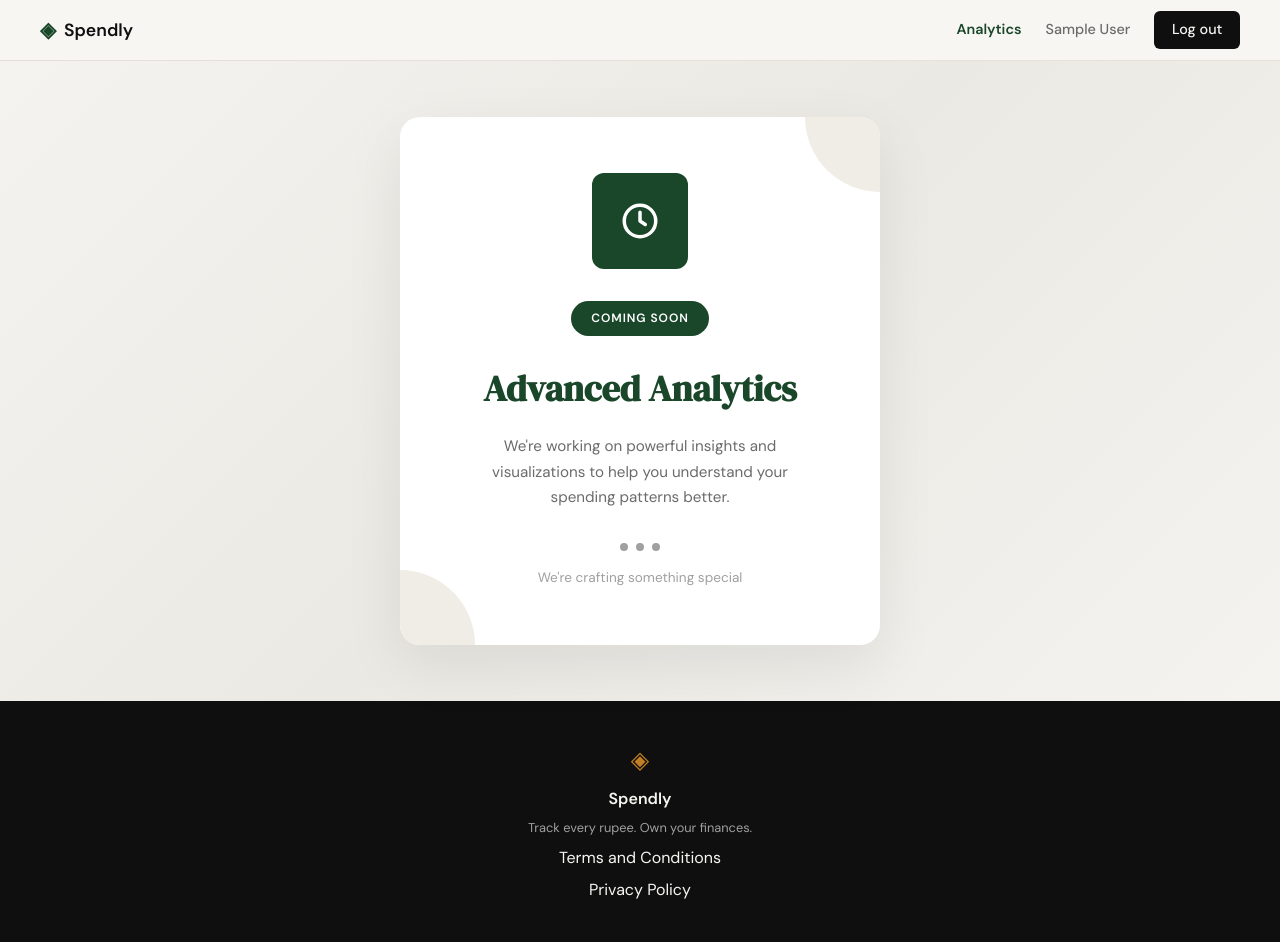
After one commit to gozepriyabrata-hash/SpenDee, a Flask app: page /analytics in a window 1280 px wide. The commit adds this page. Run offline with Flask 3, Linux system fonts and the light colour scheme; the visitor is signed in with stand-in values (Sample User, id 1).

Commit message:
add comming soon page

```diff
--- a/app.py
+++ b/app.py
@@ -166,6 +166,14 @@ def profile():
     )
 
 
+@app.route("/analytics")
+def analytics():
+    if not session.get("user_id"):
+        return redirect(url_for("login"))
+
+    return render_template("analytics.html")
+
+
 # ------------------------------------------------------------------ #
 # Placeholder routes — students will implement these                  #
 # ------------------------------------------------------------------ #
--- /dev/null
+++ b/static/css/analytics.css
@@ -0,0 +1,145 @@
+/* ------------------------------------------------------------------ */
+/* Page shell                                                          */
+/* ------------------------------------------------------------------ */
+
+.analytics-section {
+    min-height: calc(100vh - 60px - 100px);
+    display: flex;
+    align-items: center;
+    justify-content: center;
+    padding: 3rem 2rem;
+    background: linear-gradient(135deg, #f4f3f0 0%, #ebe9e3 50%, #f4f3f0 100%);
+}
+
+/* ------------------------------------------------------------------ */
+/* Card                                                                 */
+/* ------------------------------------------------------------------ */
+
+.analytics-card {
+    position: relative;
+    overflow: hidden;
+    background: var(--paper-card);
+    border-radius: var(--radius-lg);
+    box-shadow: 0 20px 60px rgba(0, 0, 0, 0.08);
+    width: 100%;
+    max-width: 480px;
+    padding: 3.5rem 3rem;
+    text-align: center;
+}
+
+.analytics-card::before,
+.analytics-card::after {
+    content: "";
+    position: absolute;
+    width: 150px;
+    height: 150px;
+    border-radius: 50%;
+    background: var(--paper-warm);
+}
+
+.analytics-card::before {
+    top: -75px;
+    right: -75px;
+}
+
+.analytics-card::after {
+    bottom: -75px;
+    left: -75px;
+}
+
+/* ------------------------------------------------------------------ */
+/* Icon                                                                 */
+/* ------------------------------------------------------------------ */
+
+.analytics-icon {
+    position: relative;
+    z-index: 1;
+    width: 96px;
+    height: 96px;
+    margin: 0 auto 2rem;
+    background: var(--accent);
+    border-radius: var(--radius-md);
+    display: flex;
+    align-items: center;
+    justify-content: center;
+}
+
+.analytics-icon svg {
+    width: 42px;
+    height: 42px;
+    color: var(--paper-card);
+}
+
+/* ------------------------------------------------------------------ */
+/* Badge, title, body                                                   */
+/* ------------------------------------------------------------------ */
+
+.analytics-badge {
+    position: relative;
+    z-index: 1;
+    display: inline-block;
+    background: var(--accent);
+    color: var(--paper-card);
+    font-size: 0.75rem;
+    font-weight: 700;
+    letter-spacing: 0.08em;
+    text-transform: uppercase;
+    padding: 0.5rem 1.25rem;
+    border-radius: 999px;
+    margin-bottom: 1.5rem;
+}
+
+.analytics-title {
+    position: relative;
+    z-index: 1;
+    font-family: var(--font-display);
+    font-size: clamp(1.75rem, 3vw, 2.25rem);
+    color: var(--accent);
+    margin-bottom: 1rem;
+}
+
+.analytics-body {
+    position: relative;
+    z-index: 1;
+    color: var(--ink-muted);
+    font-size: 0.95rem;
+    line-height: 1.7;
+    max-width: 360px;
+    margin: 0 auto 2rem;
+}
+
+/* ------------------------------------------------------------------ */
+/* Dots + note                                                          */
+/* ------------------------------------------------------------------ */
+
+.analytics-dots {
+    position: relative;
+    z-index: 1;
+    display: flex;
+    justify-content: center;
+    gap: 0.5rem;
+    margin-bottom: 1rem;
+}
+
+.analytics-dot {
+    width: 8px;
+    height: 8px;
+    border-radius: 50%;
+    background: var(--ink-faint);
+}
+
+.analytics-note {
+    position: relative;
+    z-index: 1;
+    color: var(--ink-faint);
+    font-size: 0.85rem;
+}
+
+/* ------------------------------------------------------------------ */
+/* Responsive                                                          */
+/* ------------------------------------------------------------------ */
+
+@media (max-width: 600px) {
+    .analytics-section { padding: 2rem 1rem; }
+    .analytics-card { padding: 2.5rem 1.5rem; }
+}
--- a/static/css/style.css
+++ b/static/css/style.css
@@ -102,6 +102,7 @@ a { color: inherit; text-decoration: none; }
 
 .nav-links a { color: var(--ink-muted); transition: color 0.2s; }
 .nav-links a:hover { color: var(--ink); }
+.nav-links a.active { color: var(--accent); font-weight: 600; }
 .nav-user { color: var(--ink-muted); }
 
 .nav-cta {
--- /dev/null
+++ b/templates/analytics.html
@@ -0,0 +1,36 @@
+{% extends "base.html" %}
+
+{% block title %}Analytics — Spendly{% endblock %}
+
+{% block head %}
+<link rel="stylesheet" href="{{ url_for('static', filename='css/analytics.css') }}">
+{% endblock %}
+
+{% block content %}
+
+<section class="analytics-section">
+    <div class="analytics-card">
+        <div class="analytics-icon">
+            <svg viewBox="0 0 24 24" fill="none" stroke="currentColor" stroke-width="2" stroke-linecap="round" stroke-linejoin="round">
+                <circle cx="12" cy="12" r="9"></circle>
+                <path d="M12 7v5l3 2"></path>
+            </svg>
+        </div>
+
+        <span class="analytics-badge">Coming Soon</span>
+
+        <h1 class="analytics-title">Advanced Analytics</h1>
+
+        <p class="analytics-body">We're working on powerful insights and visualizations to help you understand your spending patterns better.</p>
+
+        <div class="analytics-dots">
+            <span class="analytics-dot"></span>
+            <span class="analytics-dot"></span>
+            <span class="analytics-dot"></span>
+        </div>
+
+        <p class="analytics-note">We're crafting something special</p>
+    </div>
+</section>
+
+{% endblock %}
--- a/templates/base.html
+++ b/templates/base.html
@@ -20,6 +20,7 @@
             </a>
             <div class="nav-links">
                 {% if session.get('user_id') %}
+                <a href="{{ url_for('analytics') }}" class="{{ 'active' if request.endpoint == 'analytics' else '' }}">Analytics</a>
                 <span class="nav-user">{{ session.get('user_name') }}</span>
                 <a href="{{ url_for('logout') }}" class="nav-cta">Log out</a>
                 {% else %}
```
Also changed, not shown: tests/test_analytics.py (added, +133 -0 lines).
